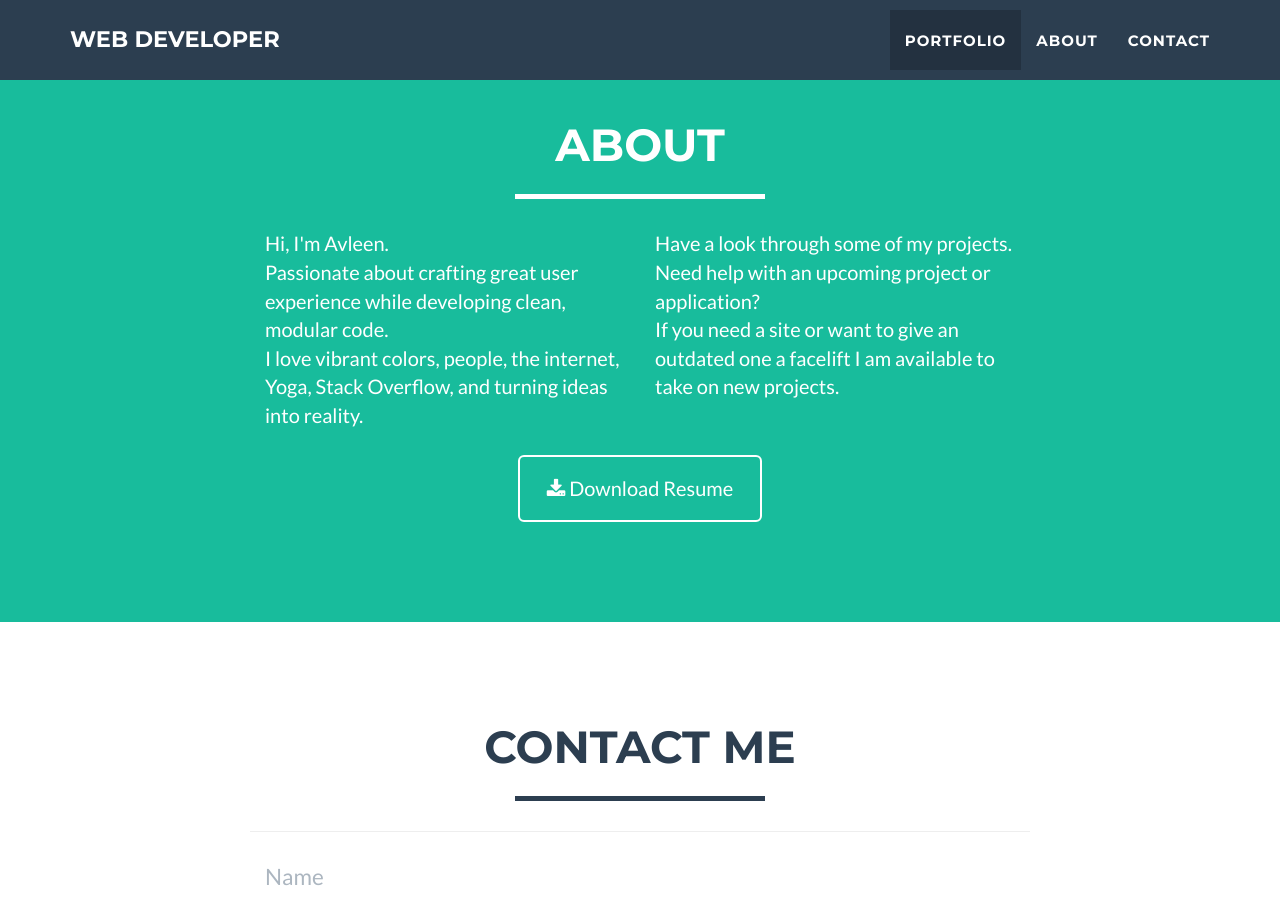
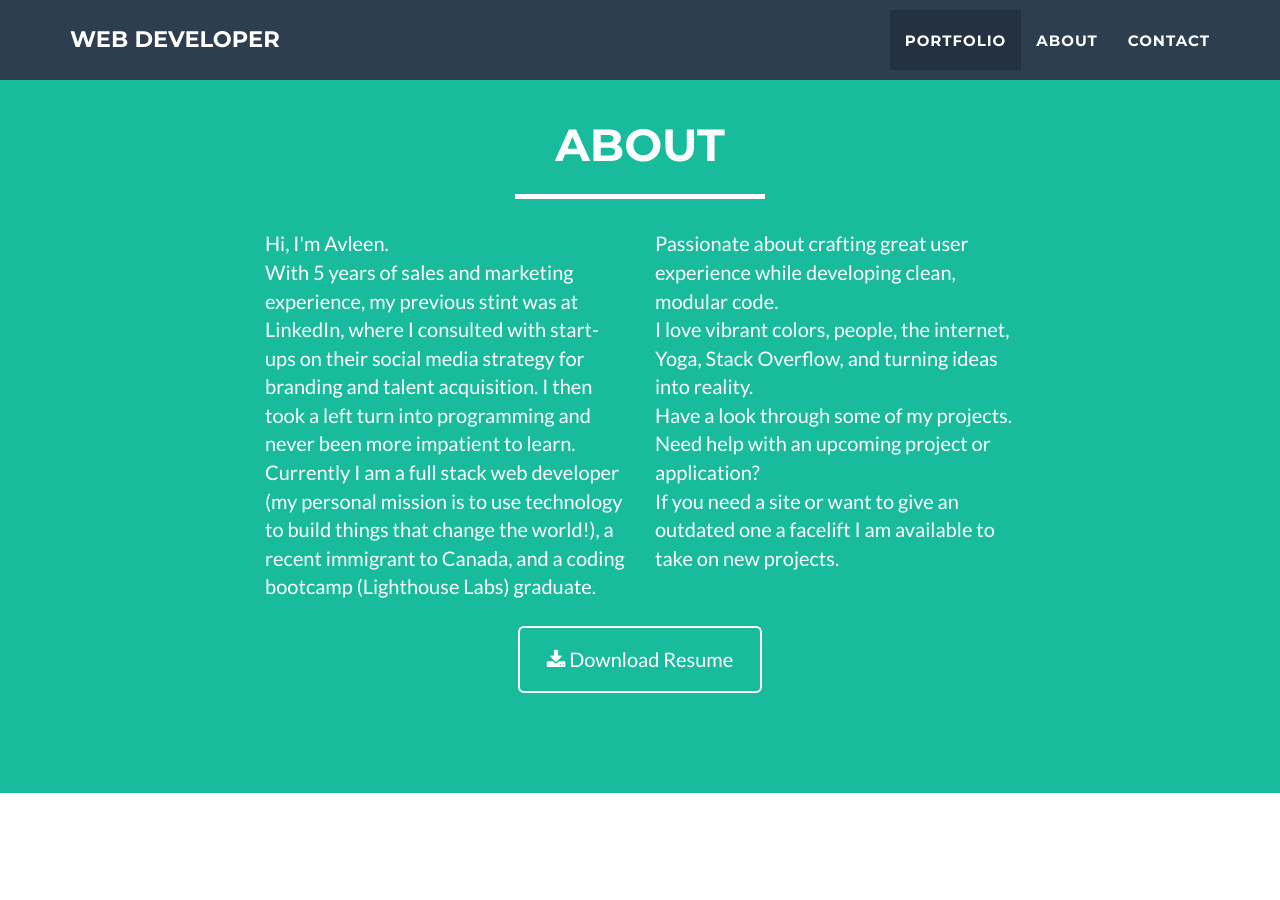
Before and after one commit to avleen30/avleen30.github.io, a Jekyll site: the page built from index.html, in a window 1280 px wide and 900 px high, scrolled down 1327 px. Built offline with Jekyll 4.4.1, drawn with Linux system fonts in a browser that asks for light colours.

Commit message:
added about me

```diff
--- a/_includes/about.html
+++ b/_includes/about.html
@@ -9,10 +9,12 @@
             </div>
             <div class="row">
                 <div class="col-lg-4 col-lg-offset-2">
-                    <p>Hi, I'm Avleen. <br> Passionate about crafting great user experience while developing clean, modular code. <br>I love vibrant colors, people, the internet, Yoga, Stack Overflow, and turning ideas into reality.</p>
+                    <p>Hi, I'm Avleen. <br> With 5 years of sales and marketing experience, my previous stint was at LinkedIn, where I consulted with start-ups on
+                      their social media strategy for branding and talent acquisition. I then took a left turn into programming and never been more impatient to learn. Currently I am a full stack web developer (my
+                      personal mission is to use technology to build things that change the world!), a recent immigrant to Canada, and a coding bootcamp (Lighthouse Labs) graduate. <br></p>
                 </div>
                 <div class="col-lg-4">
-                    <p>Have a look through some of my projects. <br> Need help with an upcoming project or application? <br> If you need a site or want to give an outdated one a facelift I am available to take on new projects.</p>
+                    <p>Passionate about crafting great user experience while developing clean, modular code. <br> I love vibrant colors, people, the internet, Yoga, Stack Overflow, and turning ideas into reality.<br> Have a look through some of my projects. <br> Need help with an upcoming project or application? <br> If you need a site or want to give an outdated one a facelift I am available to take on new projects.</p>
                 </div>
                 <div class="col-lg-8 col-lg-offset-2 text-center">
                     <a href="https://resume.creddle.io/resume/c6noi82s42d" class="btn btn-lg btn-outline">
```
